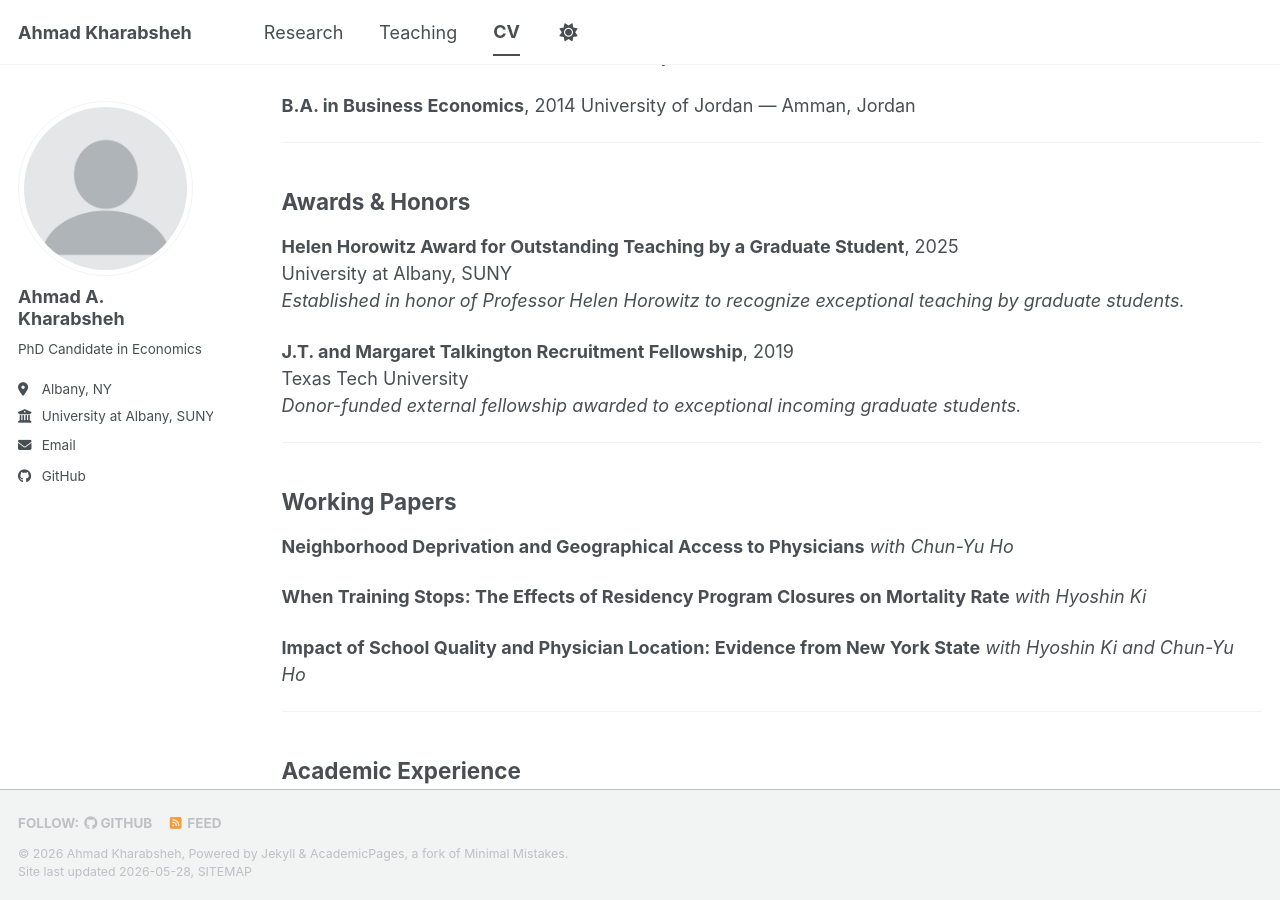
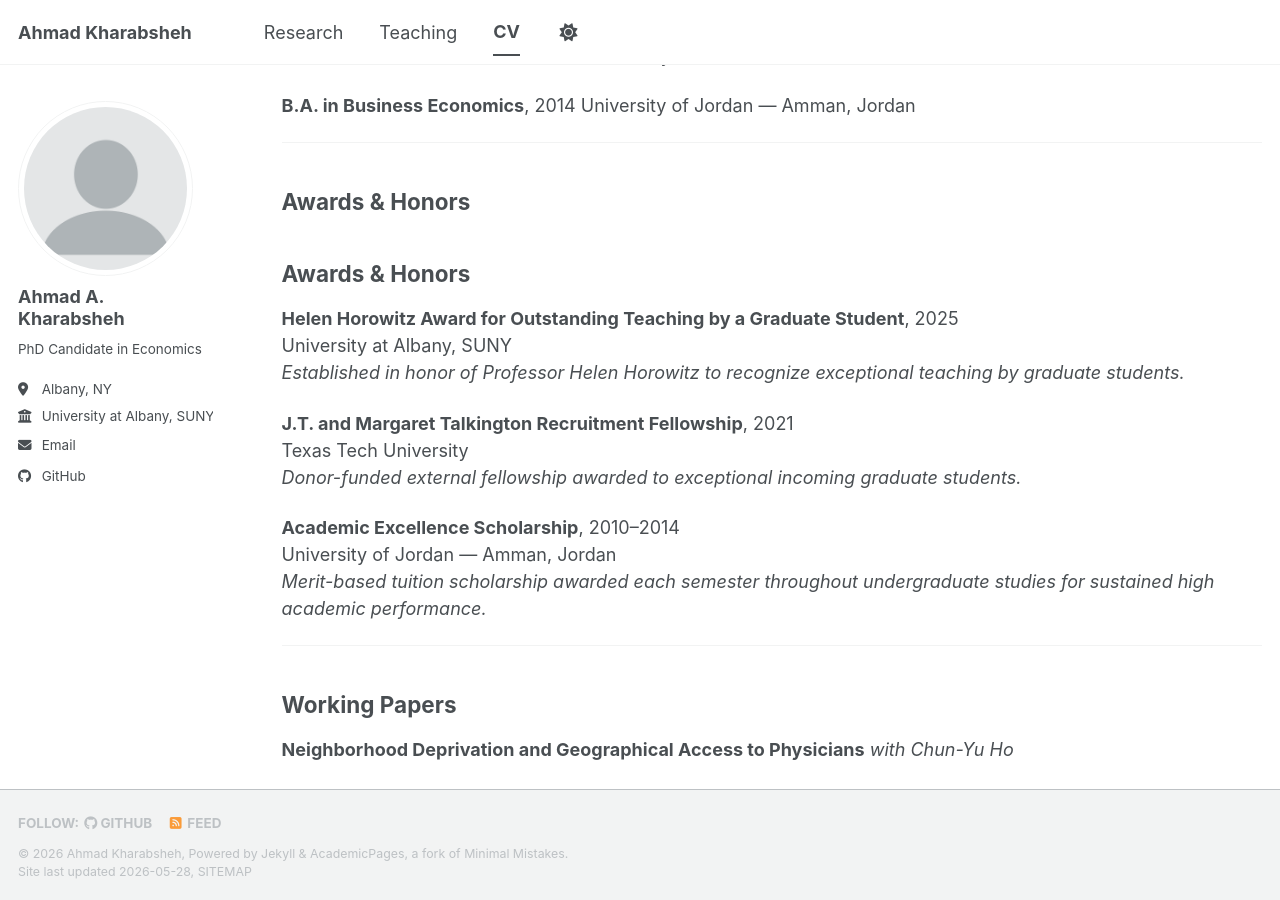
Before and after one commit to Kharabshehahmad/Kharabshehahmad.github.io, a Jekyll site: the page built from _pages/cv.md, in a window 1280 px wide and 900 px high, scrolled down 618 px. Built offline with Jekyll 4.4.1, drawn with Linux system fonts in a browser that asks for light colours; a script bundle is joined from its source files by our own code; library files that are not in the unit come from our copies.

Commit message:
Update cv.md

```diff
--- a/_pages/cv.md
+++ b/_pages/cv.md
@@ -40,13 +40,19 @@ University of Jordan — Amman, Jordan
 
 ## Awards & Honors
 
+## Awards & Honors
+
 **Helen Horowitz Award for Outstanding Teaching by a Graduate Student**, 2025<br>
 University at Albany, SUNY<br>
 *Established in honor of Professor Helen Horowitz to recognize exceptional teaching by graduate students.*
 
-**J.T. and Margaret Talkington Recruitment Fellowship**, 2019<br>
+**J.T. and Margaret Talkington Recruitment Fellowship**, 2021<br>
 Texas Tech University<br>
 *Donor-funded external fellowship awarded to exceptional incoming graduate students.*
+
+**Academic Excellence Scholarship**, 2010–2014<br>
+University of Jordan — Amman, Jordan<br>
+*Merit-based tuition scholarship awarded each semester throughout undergraduate studies for sustained high academic performance.*
 
 ---
 
```
